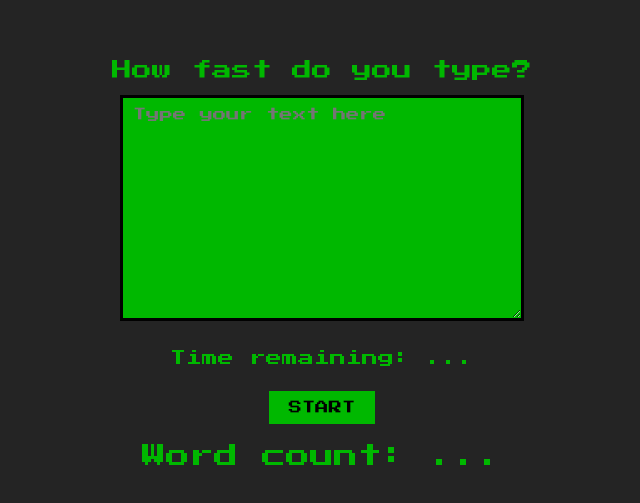
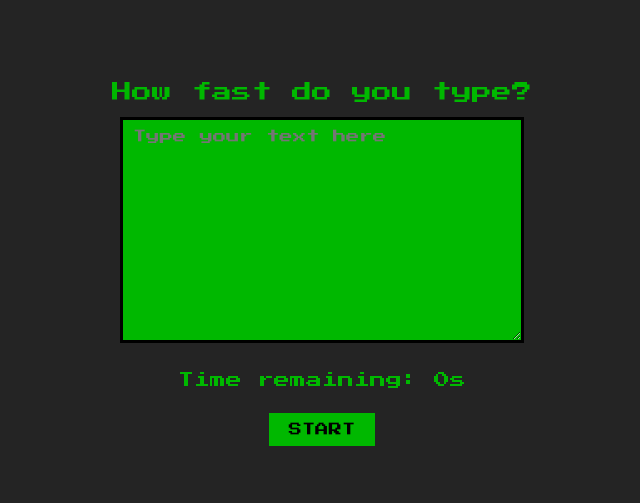
Before and after one commit to Jerune/Speed-Typing-Game, a React (Vite) app: page / in a window 1280 px wide. Shown: the part 133-636 px from the top of the page, without its empty margins (318-958 px from the left). Built offline with nearby package versions, Linux system fonts and the light colour scheme.

Commit message:
feat: Automatic countdown for Time Remaining
Time remaining now has a state and automatically counts down until 0 using useEffect with setTimeout function

```diff
--- a/src/App.jsx
+++ b/src/App.jsx
@@ -1,11 +1,35 @@
+// @ts-nocheck
 import './App.css'
-import React, { useState } from 'react'
+import React, { useEffect, useState } from 'react'
 
 function App() {
   const [text, setText] = useState("")
+  const [wordCountText, setwordCountText] = useState("")
+  const [timeRemaining, setTimeRemaining] = useState(5)
+
+  useEffect(() => {
+    if (timeRemaining > 0) {
+      setTimeout(() => {
+        setTimeRemaining((prevTimeRemaining => prevTimeRemaining - 1))
+      }, 1000)
+    }
+  },[timeRemaining])
 
   function handleChange(event){
     setText(event.target.value)
+  }
+
+  function calculateWordCount(){
+    if(text.length > 0) {
+      const wordsArray = text.trim().split(" ")
+      return wordsArray.length
+    }
+    return 0
+  }
+
+  async function showWordCount(){
+    const amountOfWords = await calculateWordCount()
+    setwordCountText(`Word count: ${amountOfWords}`)
   }
 
   return (
@@ -17,9 +41,9 @@ function App() {
         placeholder="Type your text here"
         value={text}
       />
-      <h4>Time remaining: ...</h4>
-      <button>Start</button>
-      <h2>Word count: ...</h2>
+      <h4>Time remaining: {timeRemaining}s</h4>
+      <button onClick={showWordCount}>Start</button>
+      <h2 id="wordCount">{wordCountText}</h2>
     </>
   )
 }
--- a/src/main.jsx
+++ b/src/main.jsx
@@ -4,8 +4,4 @@ import App from './App'
 import './index.css'
 
 // @ts-ignore
-ReactDOM.createRoot(document.getElementById('root')).render(
-  <React.StrictMode>
-    <App />
-  </React.StrictMode>
-)
+ReactDOM.createRoot(document.getElementById('root')).render(<App />)
```
Also changed, not shown: src/index.css (line endings or trailing spaces).
